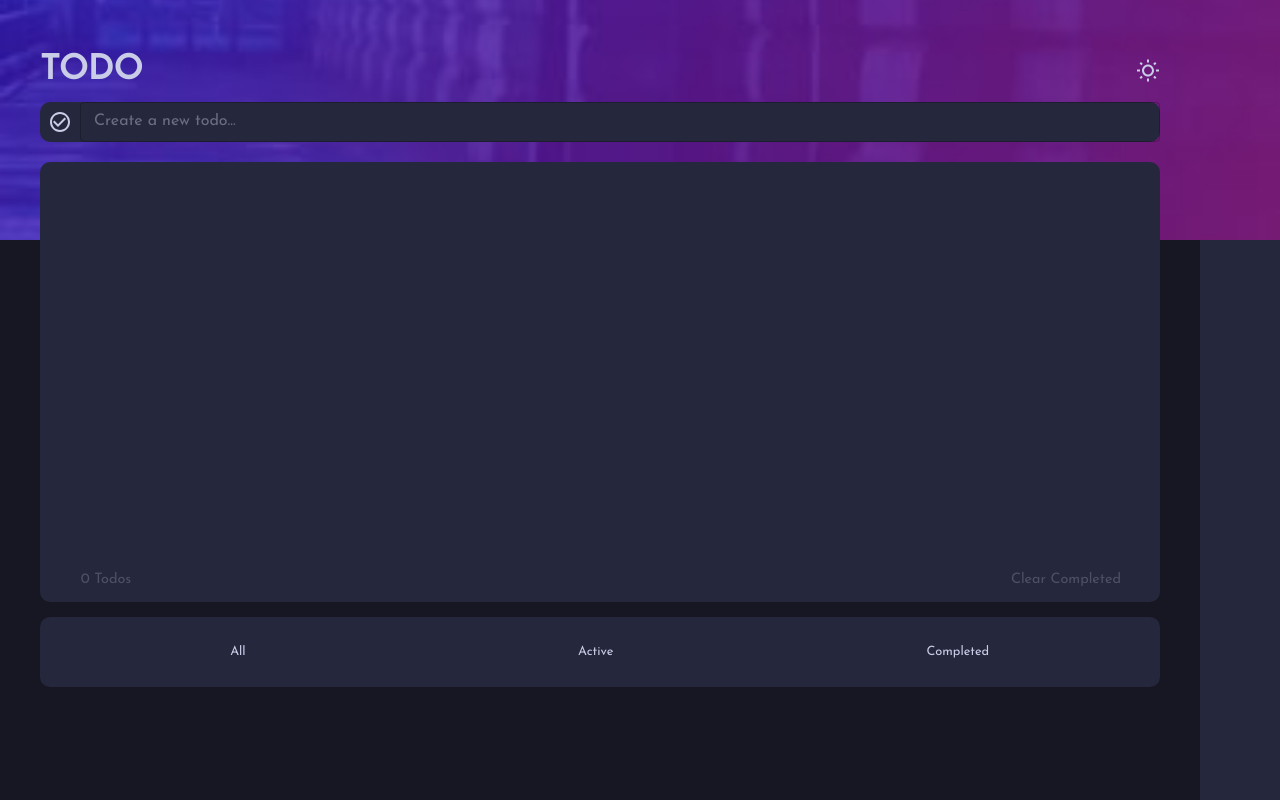
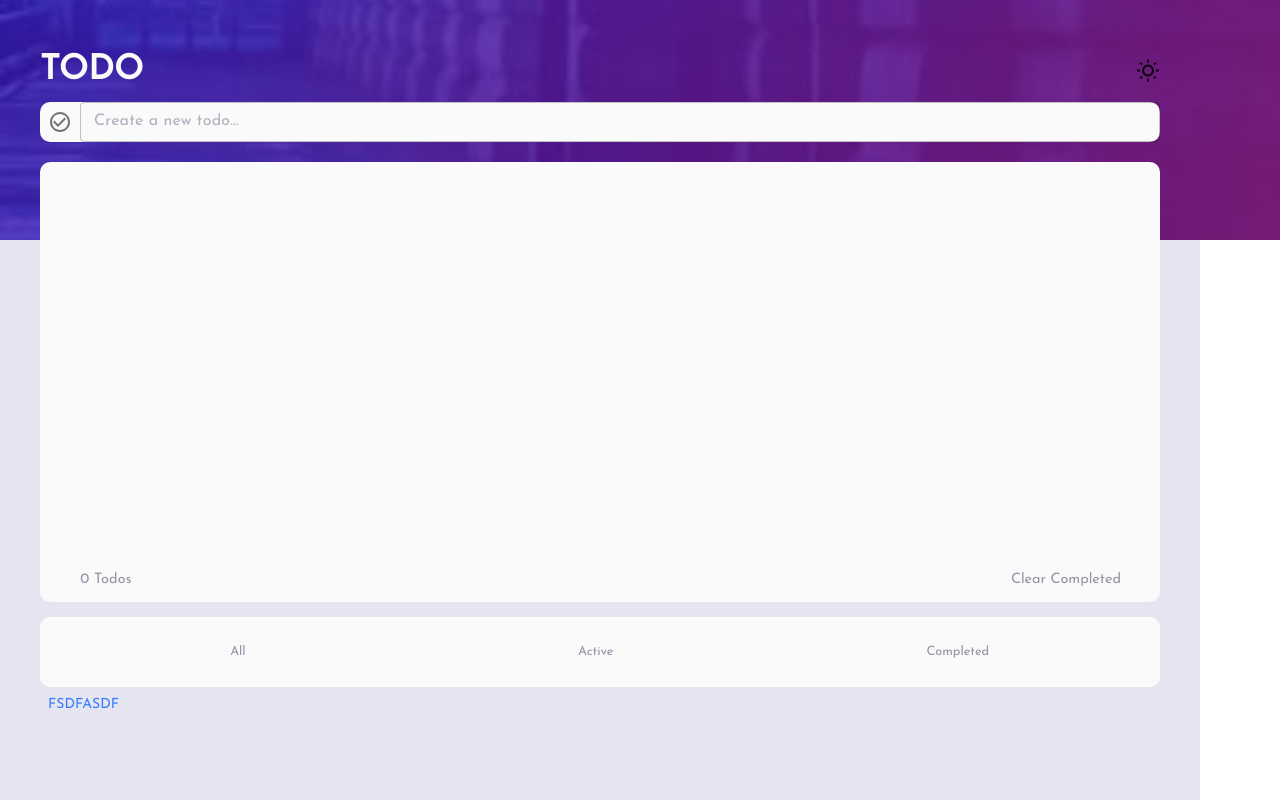
Before and after one commit to Alex-Maldonado-Soto/todolist, a React (Vite) app: page / in a window 1280 px wide. Built offline with nearby package versions, Linux system fonts and the light colour scheme.

Commit message:
feat(Todo el Proyecto): :lipstick: Cambie la paleta de colores de Light

```diff
--- a/src/App.jsx
+++ b/src/App.jsx
@@ -5,6 +5,7 @@ import {
   ListItemText,
   IconButton,
   Grow,
+  Button,
 } from "@mui/material";
 import React from "react";
 import Bar from "./assets/componentes/Bar";
@@ -15,11 +16,21 @@ import Brightness1OutlinedIcon from "@mui/icons-material/Brightness1Outlined";
 import CheckCircleOutlineIcon from "@mui/icons-material/CheckCircleOutline";
 import CloseIcon from "@mui/icons-material/Close";
 import { v4 as uuidv4 } from "uuid";
-import { Theme } from "./assets/Theme";
+import { ThemeProvider } from "@emotion/react";
+import { Theme, ThemeDark } from "./assets/Theme.jsx";
 
 function App() {
   const [todos, setTodos] = React.useState([]);
   const [todosShow, setTodosShow] = React.useState([]);
+  const [mode, setMode] = React.useState(Theme);
+
+  const changeMode = (mode) => {
+    if (mode == ThemeDark) {
+      setMode(Theme);
+    } else {
+      setMode(ThemeDark);
+    }
+  };
 
   const handleAddTodos = (name) => {
     const newTodo = {
@@ -35,7 +46,6 @@ function App() {
   //////newTodos lo que hace es crear un objeto con propiedades
   //////Luego setTodos selecciona todos los todos ya existentes y agrega el nuevo objeto con los valores correspondientes
 
-
   const deleteTodos = (id) => {
     const newTodos = todos.filter((todo) => todo.id !== id);
     setTodos(newTodos);
@@ -48,26 +58,26 @@ function App() {
     const newTodos = todos.filter((todo) => !todo.check);
     setTodos(newTodos);
     setTodosShow(newTodos);
-  }
+  };
 
   /////Lo que hace es filtrar todos los todos que tengan check como false y crea todos menos esos
 
   const allTodos = () => {
     const newTodos = todos;
     setTodosShow(newTodos);
-  }
+  };
   /////Coloca todos los todos existentes
 
   const activeTodos = () => {
     const newTodos = todos.filter((todo) => todo.check == false);
     setTodosShow(newTodos);
-  }
+  };
   ////Lo que hace es mostrar todos los todos existentes que tengan check como true
 
   const completedTodos = () => {
     const newTodos = todos.filter((todo) => todo.check == true);
     setTodosShow(newTodos);
-  }
+  };
 
   const handleCheck = (id) => {
     const newTodos = todos.map((todo) => {
@@ -109,8 +119,8 @@ function App() {
           primary={todo.name}
           sx={{
             color: todo.check
-              ? Theme.palette.text.disabled
-              : Theme.palette.text.primary,
+              ? mode.palette.text.disabled
+              : mode.palette.text.primary,
             textDecoration: todo.check ? "line-through" : "none",
             maxWidth: "80vw",
           }}
@@ -118,8 +128,8 @@ function App() {
         <IconButton
           sx={{
             color: todo.check
-              ? Theme.palette.text.disabled
-              : Theme.palette.text.primary,
+              ? mode.palette.text.disabled
+              : mode.palette.text.primary,
           }}
           onClick={() => deleteTodos(todo.id)}
         >
@@ -130,13 +140,14 @@ function App() {
   ));
 
   return (
+    <ThemeProvider theme={mode}>
       <Container
         component="main"
         sx={{
           padding: { xs: "0px", md: "0px" },
           height: "100vh",
           margin: "0",
-        backgroundColor: Theme.palette.background.paper,
+          backgroundColor: mode.palette.background.paper,
         }}
       >
         <Decoration />
@@ -147,20 +158,24 @@ function App() {
             padding: { xs: "50px 40px" },
           }}
         >
-        <Bar handleAddTodos={handleAddTodos} />
+          <Bar handleAddTodos={handleAddTodos} mode={mode} />
           <Todos
+            mode={mode}
             clearTodos={clearTodos}
             listTodos={listTodos}
             handleCheck={handleCheck}
             deleteTodos={deleteTodos}
           />
           <Footer
+            mode={mode}
             allTodos={allTodos}
             activeTodos={activeTodos}
             completedTodos={completedTodos}
           />
+          <Button onClick={() => changeMode(mode)}>fsdfasdf</Button>
         </Container>
       </Container>
+    </ThemeProvider>
   );
 }
 
--- a/src/assets/Theme.jsx
+++ b/src/assets/Theme.jsx
@@ -9,7 +9,10 @@ export const Theme = createTheme({
     fontFamily: "Josefin Sans, sans-serif",
   },
   palette: {
-    type: "light",
+    mode: "light",
+    hint: {
+      main: "hsl(233, 11%, 84%)",
+    },
     disabled: {
       main: "hsl(233, 11%, 84%)",
     },
@@ -23,18 +26,27 @@ export const Theme = createTheme({
       main: "hsl(0, 100%, 66%)",
     },
     background: {
-      default: "hsl(0, 0%, 98%)",
+      default: 'hsl(0, 0%, 98%)',
+      paper: 'hsl(236, 33%, 92%)',
     },
     text: {
-      disabled: "hsl(236, 33%, 92%)",
-      hint: "hsl(233, 11%, 84%)",
+      disabled: "hsl(233, 11%, 84%)",
+      hint: "hsl(236, 9%, 61%)",
       secondary: "hsl(236, 9%, 61%)",
       primary: "hsl(235, 19%, 35%)",
+      title:"hsl(0, 0%, 98%)",
     },
     divider: 'hsl(234, 39%, 85%)',
   },
+});
+
+
+export const ThemeDark = createTheme({
+  typography: {
+    fontFamily: "Josefin Sans, sans-serif",
+  },
   palette: {
-    type: "dark",
+    mode: "dark",
     hint: {
       main: "hsl(237, 14%, 26%)",
     },
@@ -56,7 +68,8 @@ export const Theme = createTheme({
       secondary: "hsl(236, 33%, 92%)",
       disabled: "hsl(237, 14%, 26%)",
       hint: "hsl(233, 14%, 35%)",
+      title:"hsl(0, 0%, 98%)",
     },
     divider: 'hsl(234, 39%, 85%)',
   },
-});
+})
--- a/src/assets/componentes/Bar.jsx
+++ b/src/assets/componentes/Bar.jsx
@@ -10,7 +10,7 @@ import CheckCircleOutlineIcon from "@mui/icons-material/CheckCircleOutline";
 import React from "react";
 import { Theme } from "../Theme";
 
-export default function Decoration({ handleAddTodos }) {
+export default function Decoration({ handleAddTodos, mode }) {
   const [name, setName] = React.useState("");
 
   const addTodo = (name) => {
@@ -33,6 +33,7 @@ export default function Decoration({ handleAddTodos }) {
         }}
       >
         <Typography
+        color={mode.palette.text.title}
           variant="h4"
           fontWeight="bold"
           sx={{
@@ -52,7 +53,7 @@ export default function Decoration({ handleAddTodos }) {
             setName("");
           }
         }}
-        backgroundColor={Theme.palette.background.default}
+        backgroundColor={mode.palette.background.default}
         sx={{
           width: "100%",
           borderRadius: "10px",
--- a/src/assets/componentes/Footer.jsx
+++ b/src/assets/componentes/Footer.jsx
@@ -2,7 +2,7 @@ import { Breadcrumbs, Container, Button, Box } from "@mui/material";
 import React from "react";
 import { Theme } from "../Theme";
 
-export default function Footer({ allTodos, activeTodos, completedTodos }) {
+export default function Footer({ allTodos, activeTodos, completedTodos, mode }) {
   const all = () => {
     allTodos();
   };
@@ -18,7 +18,7 @@ export default function Footer({ allTodos, activeTodos, completedTodos }) {
     <Container
       component="nav"
       sx={{
-        backgroundColor: Theme.palette.background.default,
+        backgroundColor: mode.palette.background.default,
         borderRadius: "10px",
         padding: "20px 10px",
         display: "flex",
@@ -36,7 +36,7 @@ export default function Footer({ allTodos, activeTodos, completedTodos }) {
         }}
       >
         <Button
-          sx={{ fontSize: ".8rem", textTransform: "capitalize" }}
+          sx={{ fontSize: ".8rem", textTransform: "capitalize", color: mode.palette.text.hint }}
           size="small"
           onClick={() => all()}
           color="inherit"
@@ -44,7 +44,7 @@ export default function Footer({ allTodos, activeTodos, completedTodos }) {
           All
         </Button>
         <Button
-          sx={{ fontSize: ".8rem", textTransform: "capitalize" }}
+          sx={{ fontSize: ".8rem", textTransform: "capitalize", color: mode.palette.text.hint }}
           onClick={() => active()}
           size="small"
           underline="none"
@@ -54,7 +54,7 @@ export default function Footer({ allTodos, activeTodos, completedTodos }) {
         </Button>
         <Button
           onClick={() => completed()}
-          sx={{ fontSize: ".8rem", textTransform: "capitalize" }}
+          sx={{ fontSize: ".8rem", textTransform: "capitalize", color: mode.palette.text.hint }}
           size="small"
           underline="none"
           color="inherit"
--- a/src/assets/componentes/Todos.jsx
+++ b/src/assets/componentes/Todos.jsx
@@ -1,8 +1,8 @@
 import { Box, Button, Container, List, Typography } from "@mui/material";
 import React from "react";
-import { Theme } from "../Theme";
+import { Theme, ThemeDark } from "../Theme";
 
-export default function Todos({ listTodos, clearTodos }) {
+export default function Todos({ listTodos, clearTodos, mode }) {
   const accion = () => {
     clearTodos();
   };
@@ -13,7 +13,7 @@ export default function Todos({ listTodos, clearTodos }) {
       sx={{
         height: "55vh",
         padding: "0",
-        backgroundColor: Theme.palette.background.default,
+        backgroundColor: mode.palette.background.default,
         borderRadius: "10px",
         display: "grid",
         gridTemplateRows: "90% 10%",
@@ -42,7 +42,7 @@ export default function Todos({ listTodos, clearTodos }) {
           color="hint"
           component={"span"}
           sx={{
-            color: Theme.palette.text.hint,
+            color: mode.palette.text.hint,
             fontSize: ".9rem",
             textTransform: "capitalize",
           }}
@@ -55,7 +55,7 @@ export default function Todos({ listTodos, clearTodos }) {
           variant="text"
           onClick={() => accion()}
           sx={{
-            color: Theme.palette.text.hint,
+            color: mode.palette.text.hint,
             fontSize: ".9rem",
             textTransform: "capitalize",
           }}
--- a/src/main.jsx
+++ b/src/main.jsx
@@ -2,15 +2,12 @@ import React from "react";
 import ReactDOM from "react-dom/client";
 import App from "./App.jsx";
 import CssBaseline from "@mui/material/CssBaseline";
-import { ThemeProvider } from "@emotion/react";
-import { Theme } from "./assets/Theme.jsx";
+
 import "./index.css";
 
 ReactDOM.createRoot(document.getElementById("root")).render(
   <React.StrictMode>
-    <ThemeProvider theme={Theme}>
       <CssBaseline />
       <App />
-    </ThemeProvider>
   </React.StrictMode>
 );
```
Lines whose indentation alone changed are shown as unchanged.
